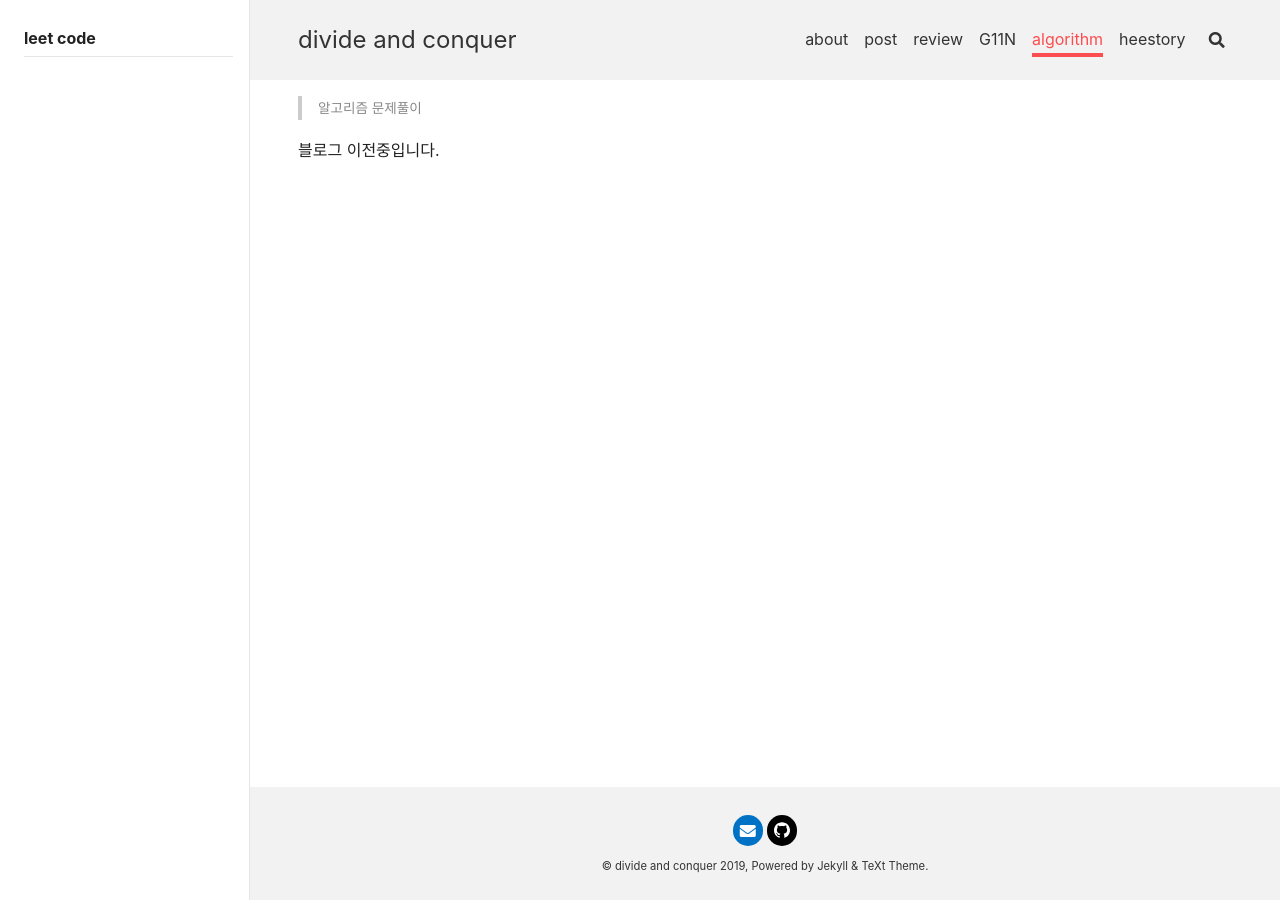
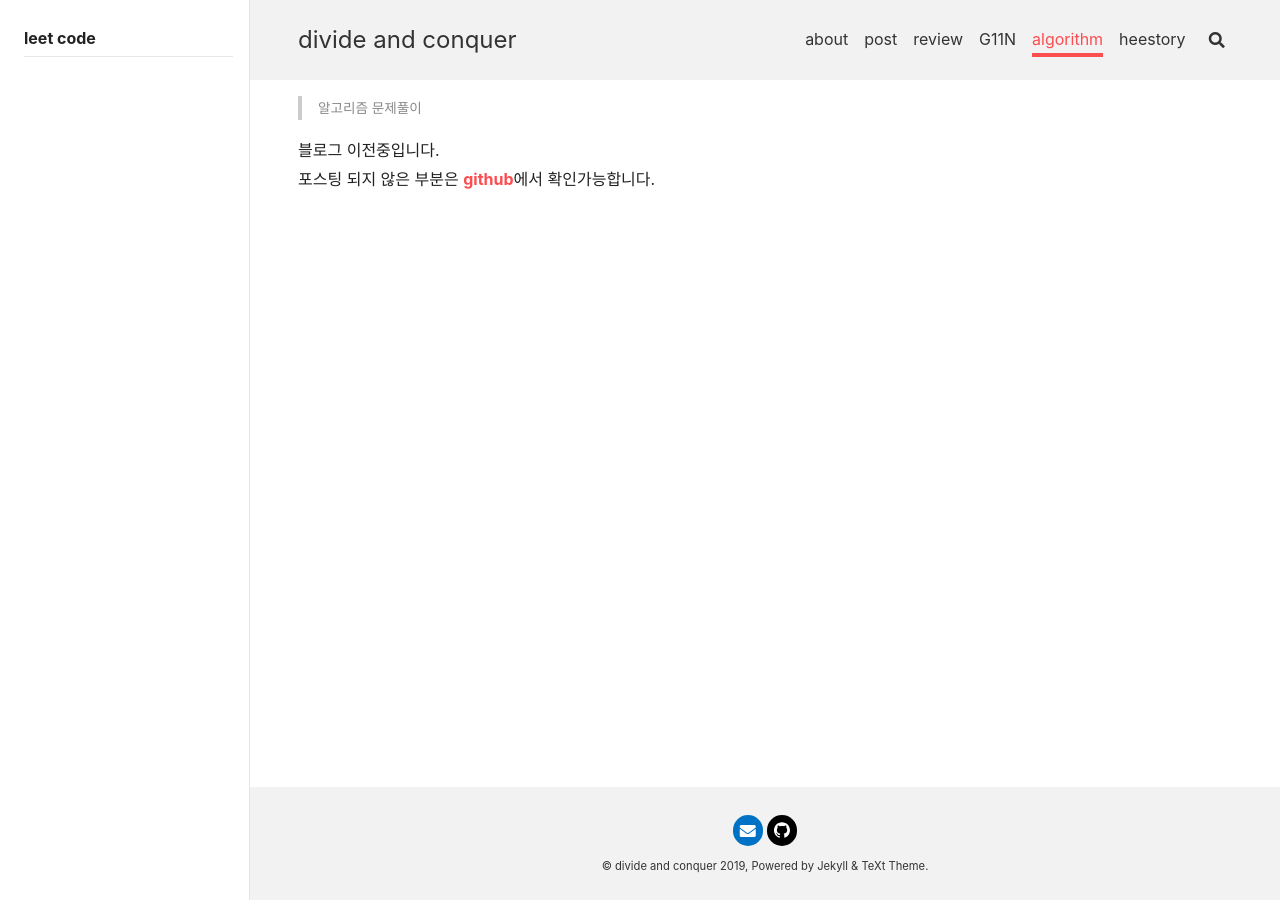
Before and after one commit to naheenosaur/naheenosaur.github.io, a Jekyll site: the page built from _algorithm/index.md, in a window 1280 px wide. Built offline with Jekyll 4.4.1, drawn with Linux system fonts in a browser that asks for light colours; nearby versions of some CDN libraries.

Commit message:
algorithm에 github링크 추가

```diff
--- a/_algorithm/index.md
+++ b/_algorithm/index.md
@@ -8,3 +8,4 @@ key: index
 > 알고리즘 문제풀이
 
 블로그 이전중입니다.
+포스팅 되지 않은 부분은 [github](https://github.com/naheenosaur/java-study/tree/master/src/main/java/algorithm/solution)에서 확인가능합니다.
```
